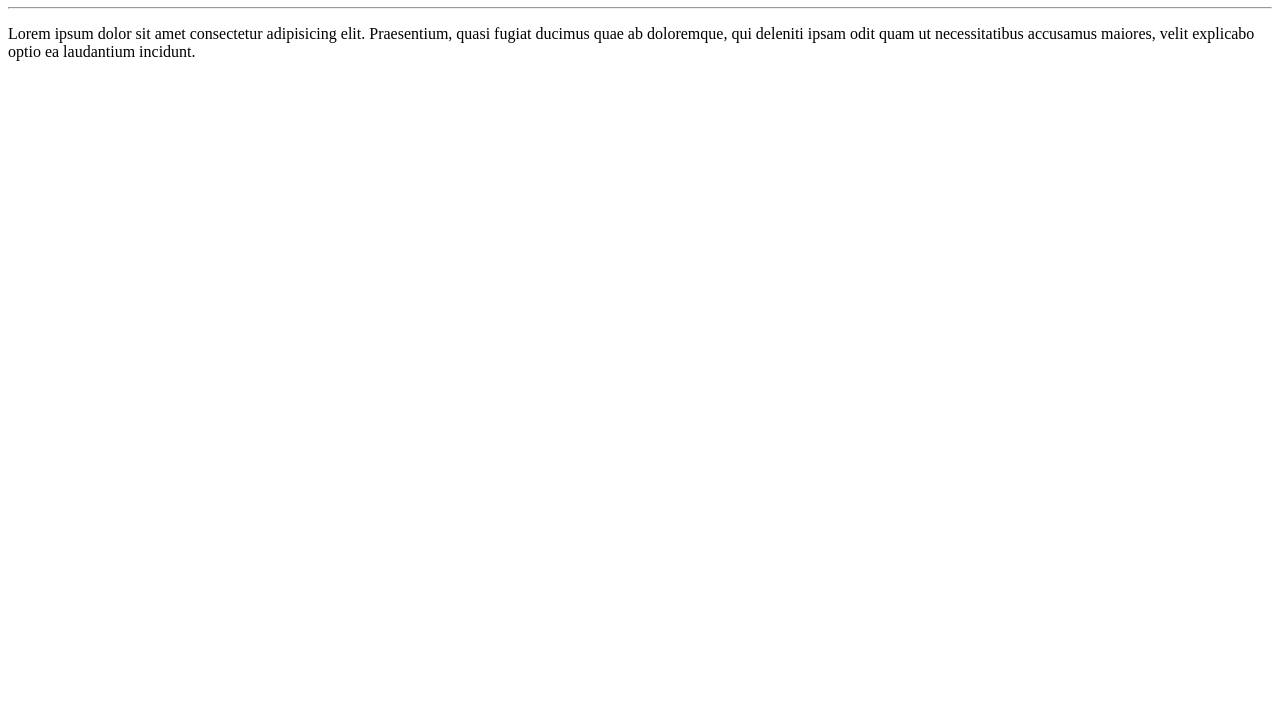
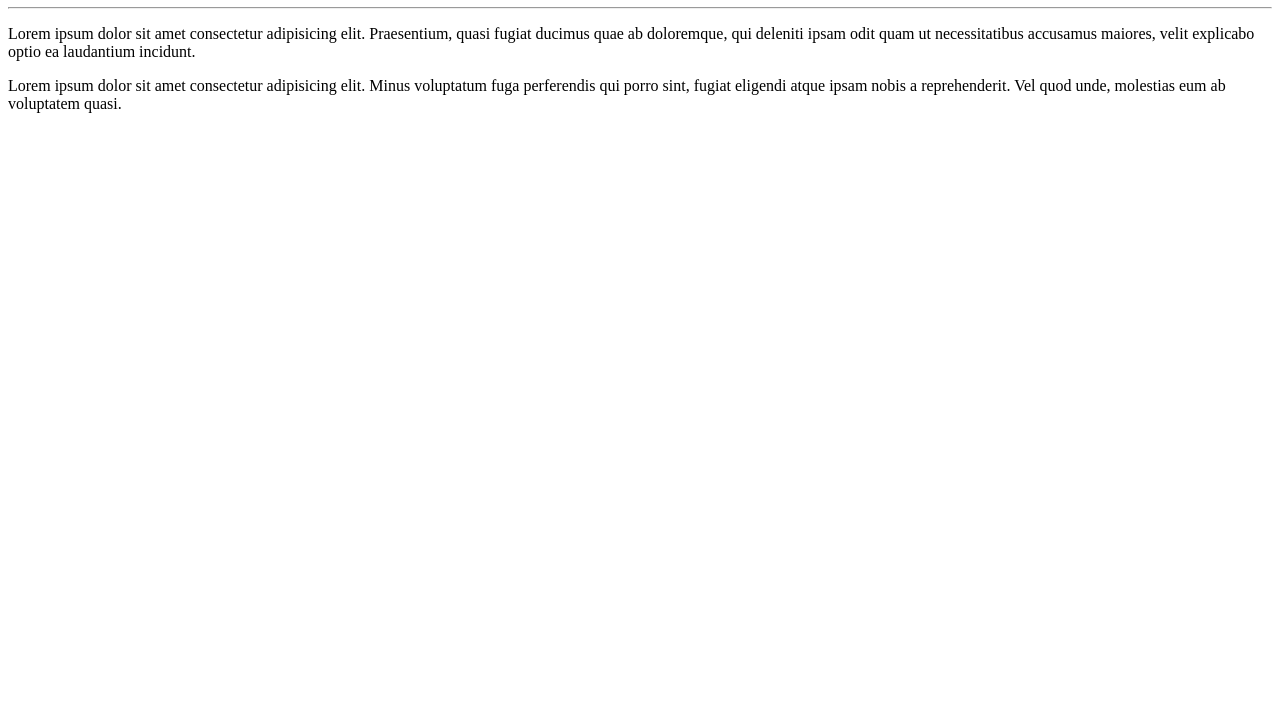
Before and after one commit to falbu90/Ola-Mundo, a plain HTML site: page site-exemplo/index.html in a window 1280 px wide. Shown: the part 73-800 px from the top of the page. Drawn offline with Linux system fonts and the light colour scheme.

Commit message:
adicionei um paragrafo

```diff
--- a/site-exemplo/index.html
+++ b/site-exemplo/index.html
@@ -10,5 +10,7 @@
     <h1>Olá, mundo</h1>
     <hr>
     <p>Lorem ipsum dolor sit amet consectetur adipisicing elit. Praesentium, quasi fugiat ducimus quae ab doloremque, qui deleniti ipsam odit quam ut necessitatibus accusamus maiores, velit explicabo optio ea laudantium incidunt.</p>
+    <p> Lorem ipsum dolor sit amet consectetur adipisicing elit. Minus voluptatum fuga perferendis qui porro sint, fugiat eligendi atque ipsam nobis a reprehenderit. Vel quod unde, molestias eum ab voluptatem quasi.
+    </p>
 </body>
 </html>
```
